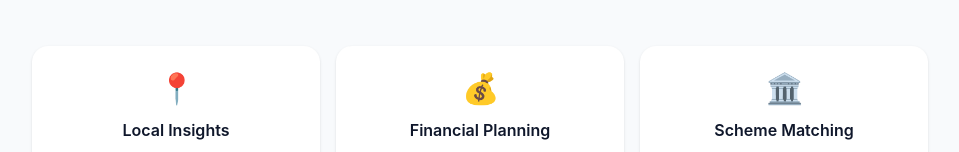
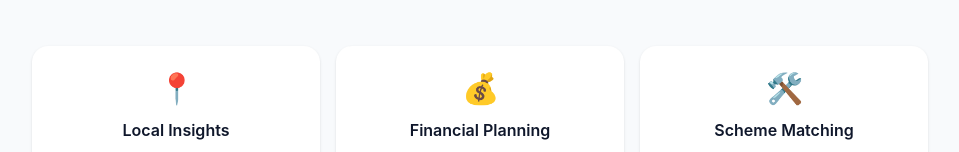
Before and after one commit to BU1lDR/ArthNiti, a React app in the folder frontend/: page / in a window 1280 px wide. Shown: the part 511-663 px from the top of the page, without its empty margins (160-1119 px from the left). Built offline with nearby package versions, Linux system fonts and the light colour scheme; no server answers; the HTML template or start-up script is replaced by a standard one.

Commit message:
fix: correct landing page encoding

```diff
--- a/frontend/src/App.jsx
+++ b/frontend/src/App.jsx
@@ -33,13 +33,10 @@ function LandingPage() {
             </Button>
           </Link>
 
-  <Button
-    className="border border-slate-300 bg-white px-8 py-4 text-slate-700 hover:bg-slate-100 hover:text-slate-900"
-  >
+          <Button className="border border-slate-300 bg-white px-8 py-4 text-slate-700 hover:bg-slate-100 hover:text-slate-900">
             🎙️ Try Voice Assistant
           </Button>
         </div>
-
 
         <div className="mt-16 grid w-full max-w-4xl gap-4 sm:grid-cols-3">
           <Feature icon="📍" title="Local Insights">
@@ -50,7 +47,7 @@ function LandingPage() {
             Understand investment, funding needs and repayment pressure.
           </Feature>
 
-          <Feature icon="🏛️" title="Scheme Matching">
+          <Feature icon="🛠️" title="Scheme Matching">
             Find relevant support schemes and understand why they match.
           </Feature>
         </div>
@@ -69,8 +66,6 @@ function Feature({ icon, title, children }) {
   )
 }
 
-
-
 function App() {
   return (
     <Routes>
```
Lines whose indentation alone changed are shown as unchanged.
